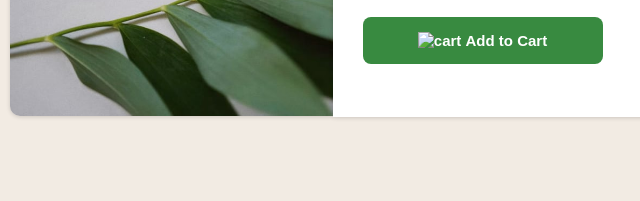
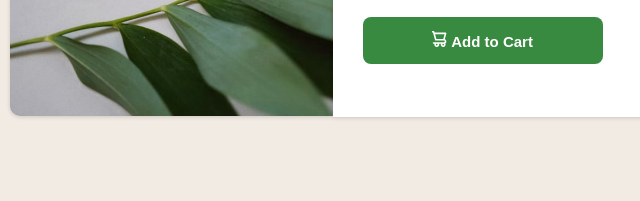
Before and after one commit to Hicham2012/challenge-2-, a plain HTML site: page index.html in a window 1280 px wide. Shown: the part 534-735 px from the top of the page, 309-949 px from the left. Drawn offline with Linux system fonts and the light colour scheme.

Commit message:
Update index.html

```diff
--- a/index.html
+++ b/index.html
@@ -40,7 +40,7 @@
                 <p class="p-2">$149.99</p>
                 <p class="p-3"><s>$169.99</s></p>
             </div>
-            <button><img src="/product-preview-card-component-main/images/icon-cart.svg" alt="cart">&nbsp;Add to Cart</button>
+            <button><img src="/images/icon-cart.svg" alt="cart">&nbsp;Add to Cart</button>
         </div>
 
     </main>
```
